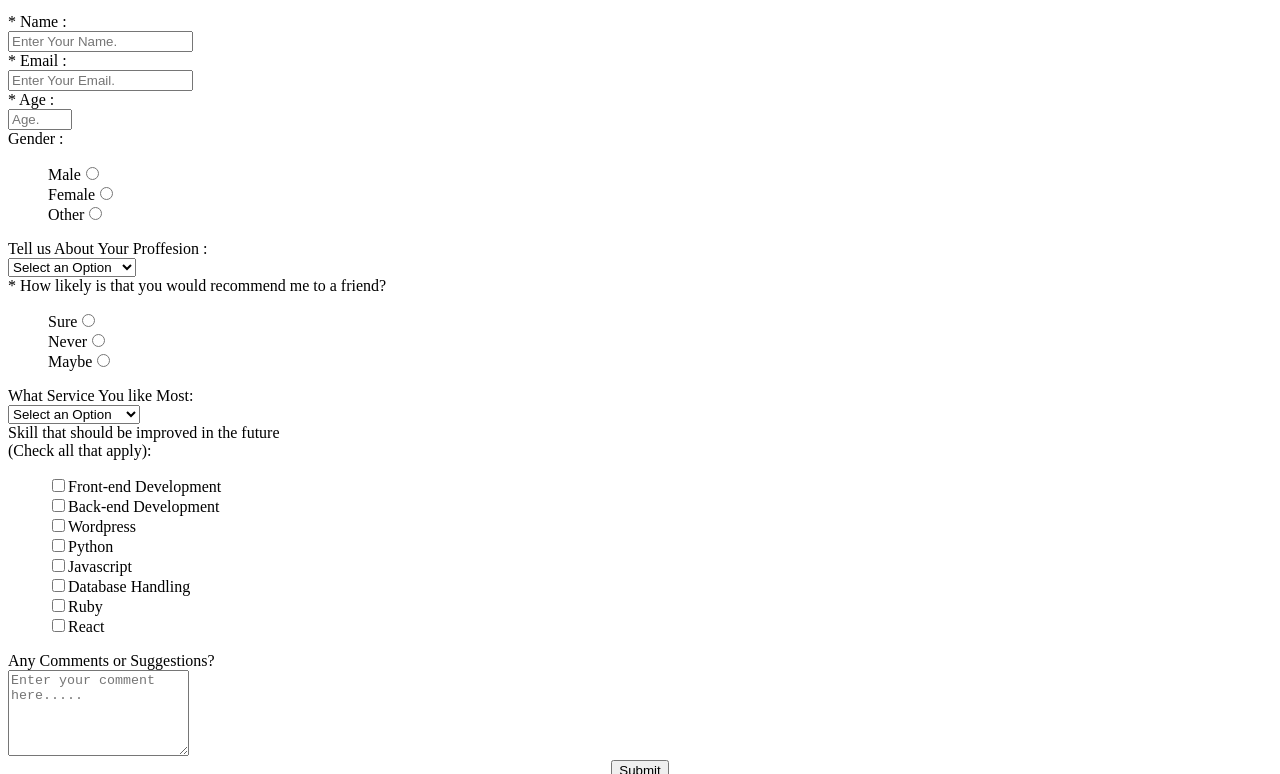
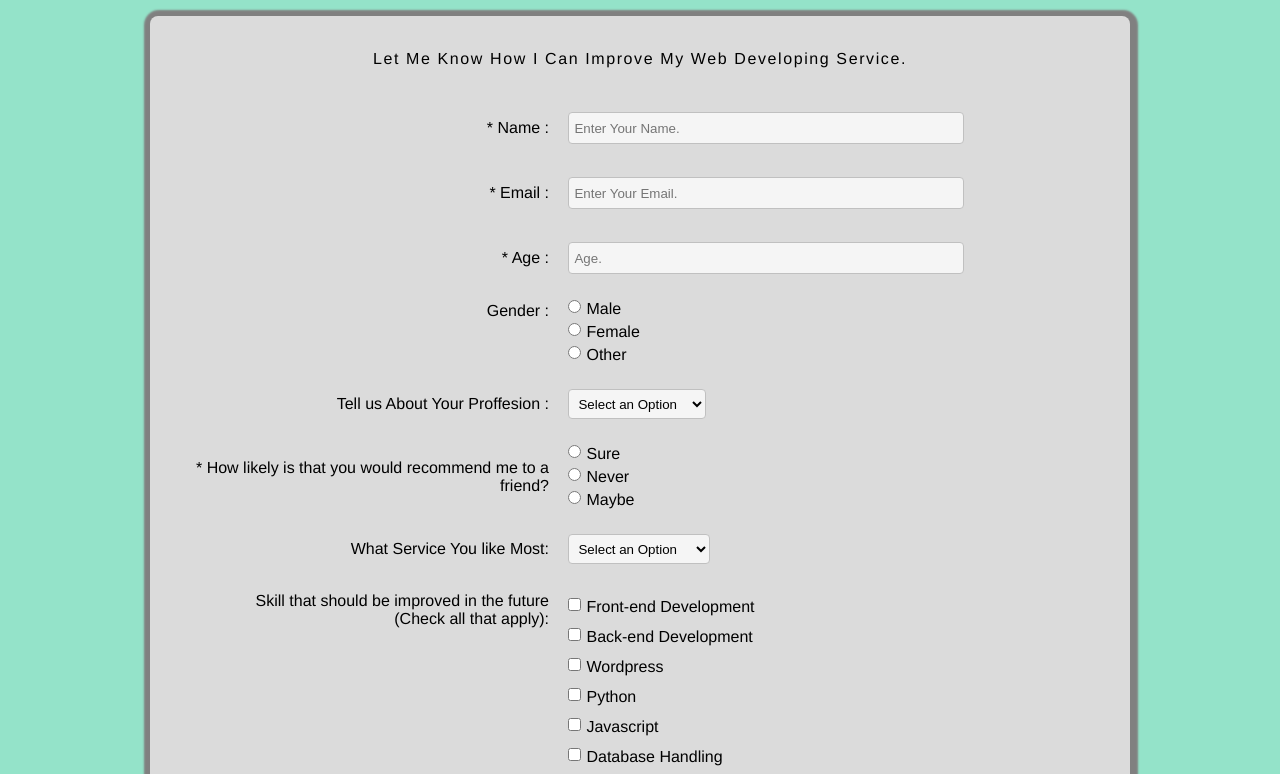
Before and after one commit to mehedyh/surveyform, a plain HTML site: page index.html in a window 1280 px wide. Shown: the part 101-875 px from the top of the page. Drawn offline with Linux system fonts and the light colour scheme.

Commit message:
change css file path
done

```diff
--- a/index.html
+++ b/index.html
@@ -5,7 +5,7 @@
     <meta name="viewport" content="width=device-width, initial-scale=1.0">
     <meta http-equiv="X-UA-Compatible" content="ie=edge">
     <title>Document</title>
-    <link rel="stylesheet" href="fcc2.css">
+    <link rel="stylesheet" href="style.css">
 </head>
 <body>
  <!--This survey design by Mehedy Hasan for FCC. This design follow Fcc demo design but not Code. I follow this fcc design not code.-->
```
